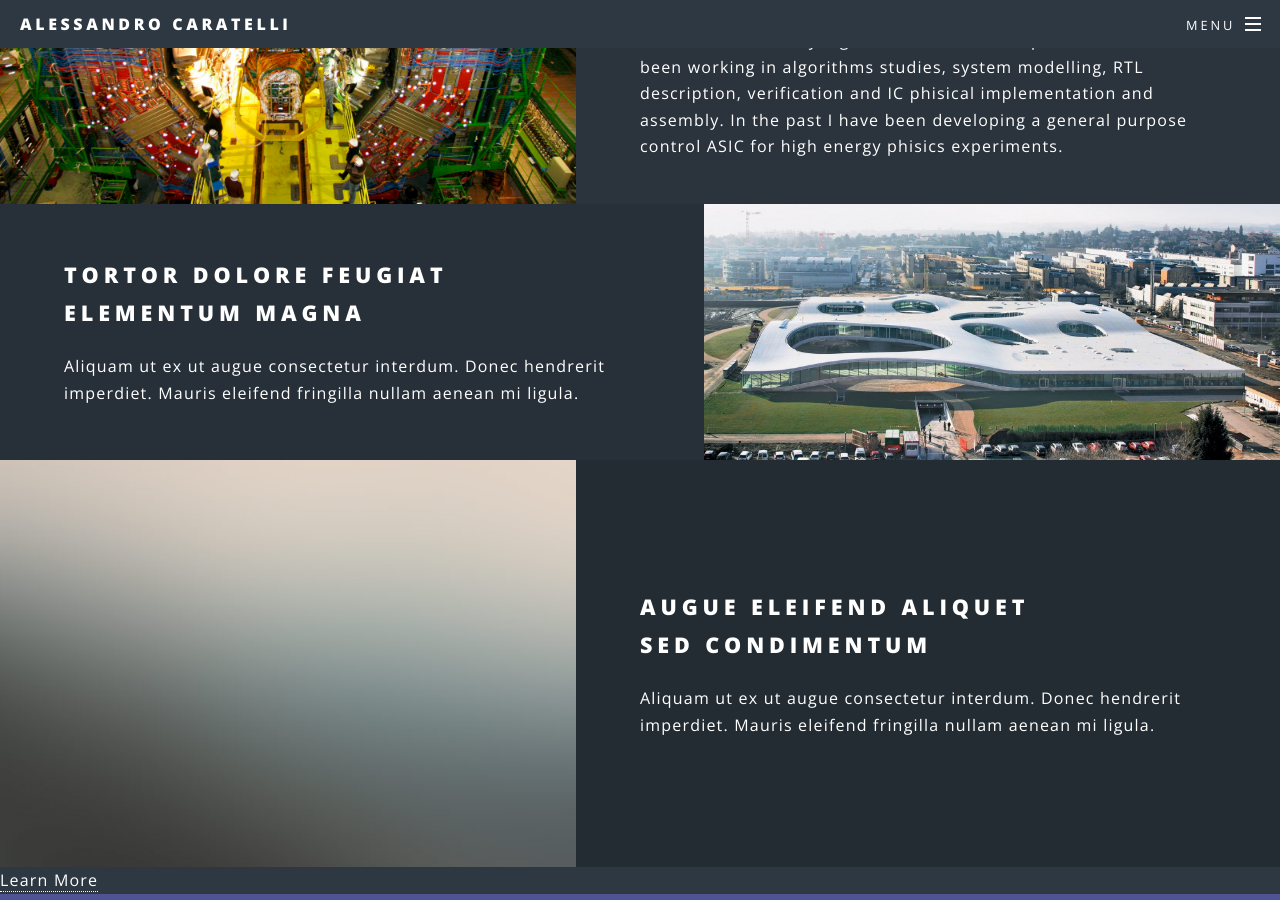
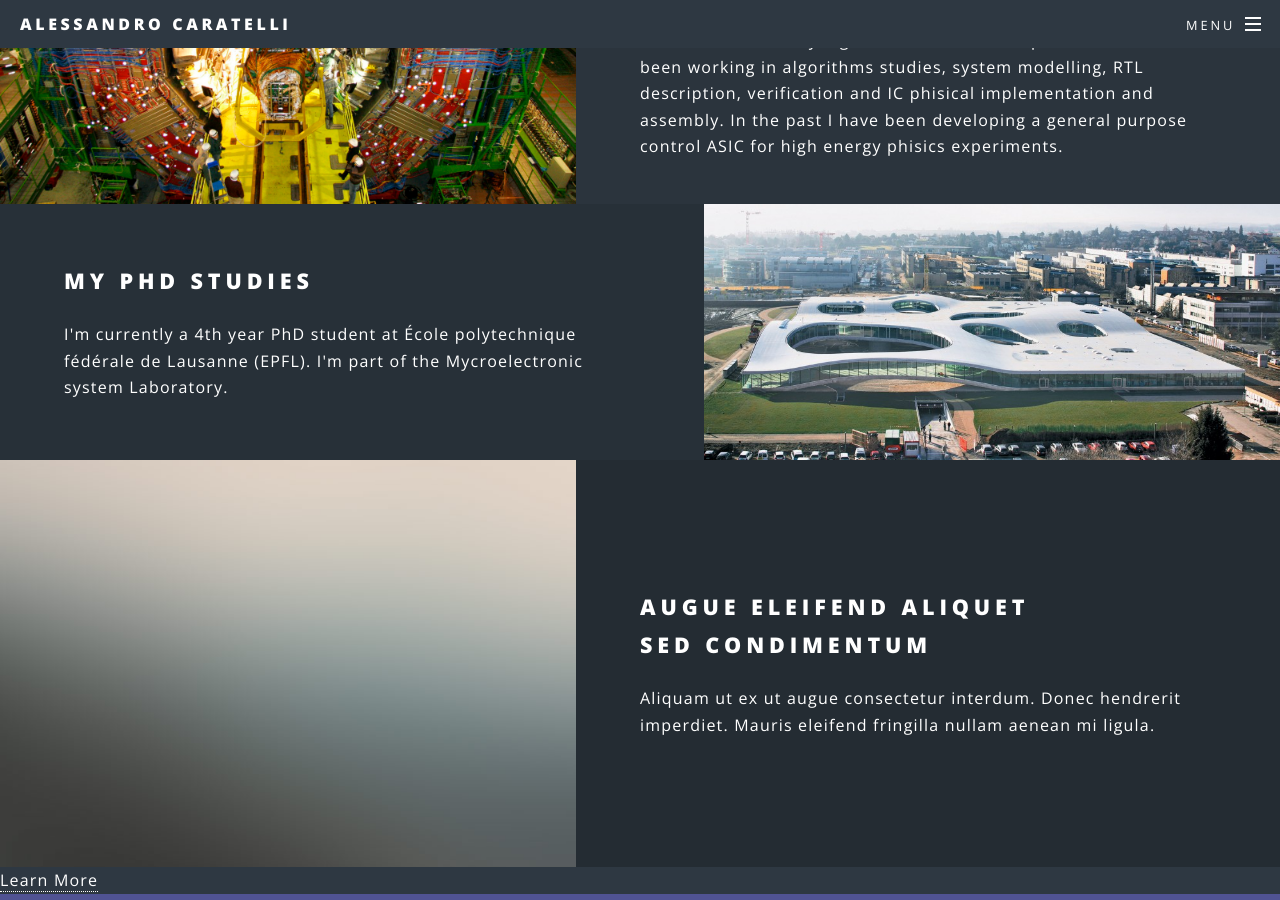
Before and after one commit to acaratel/acaratel.github.io, a Jekyll site: the page built from index.html, in a window 1280 px wide and 900 px high, scrolled down 1628 px. Built offline with Jekyll 4.4.1, drawn with Linux system fonts in a browser that asks for light colours.

```diff
--- a/index.html
+++ b/index.html
@@ -45,9 +45,9 @@
 						</section>
 						<section class="spotlight">
 							<div class="image"><img src="images/epfl1.jpg" alt="" /></div><div class="content">
-								<h2>Tortor dolore feugiat<br />
-								elementum magna</h2>
-								<p>Aliquam ut ex ut augue consectetur interdum. Donec hendrerit imperdiet. Mauris eleifend fringilla nullam aenean mi ligula.</p>
+								<h2>My PhD studies<br />
+								</h2>
+								<p>I'm currently a 4th year PhD student at École polytechnique fédérale de Lausanne (EPFL). I'm part of the Mycroelectronic system Laboratory.</p>
 							</div>
 						</section>
 						<section class="spotlight">
```
